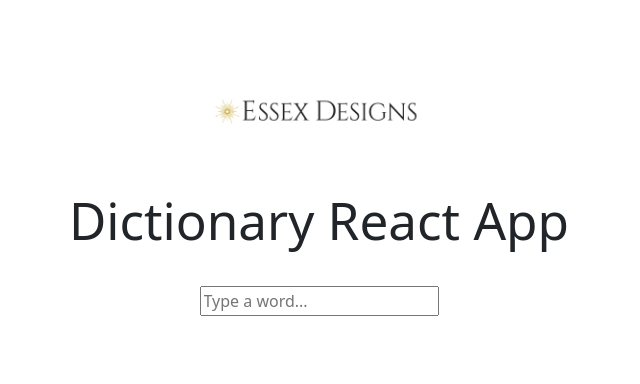
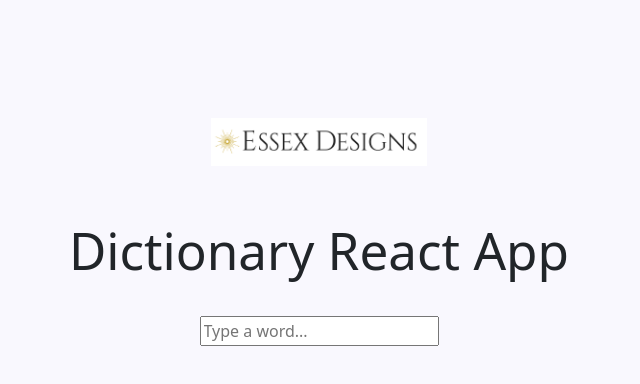
Before and after one commit to GwenCodes/dictionary, a React (Vite) app: page / in a window 1280 px wide. Shown: the top 384 px of the page, without its empty margins (321-961 px from the left). Built offline with nearby package versions, Linux system fonts and the light colour scheme.

Commit message:
Changed margin

```diff
--- a/src/App.css
+++ b/src/App.css
@@ -3,11 +3,12 @@ body {
   flex-direction: column; /* stack children vertically */
   justify-content: flex-start; /* push them to the top */
   align-items: center; /* keep them horizontally centered */
+  background: #f9f8fe;
 }
 
 .App-header {
   padding: 2rem;
-  margin: 0 auto;
+  margin: 30px 0;
   text-align: center;
 }
 .App-logo {
@@ -22,3 +23,12 @@ body {
 h1 {
   text-align: center;
 }
+
+a {
+  color: #9670f4;
+}
+
+.App {
+  max-width: 960px;
+  margin: 0 auto;
+}
```
